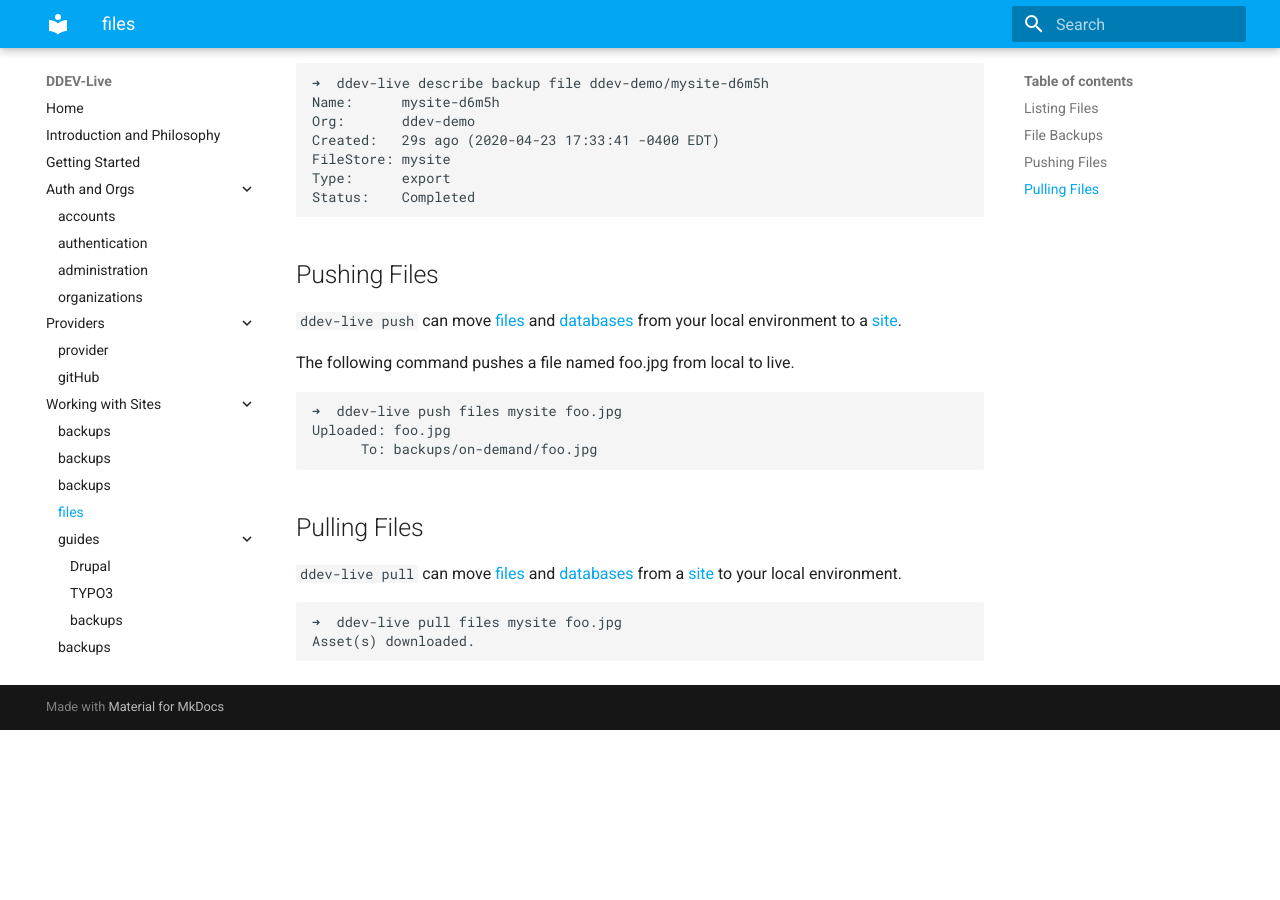
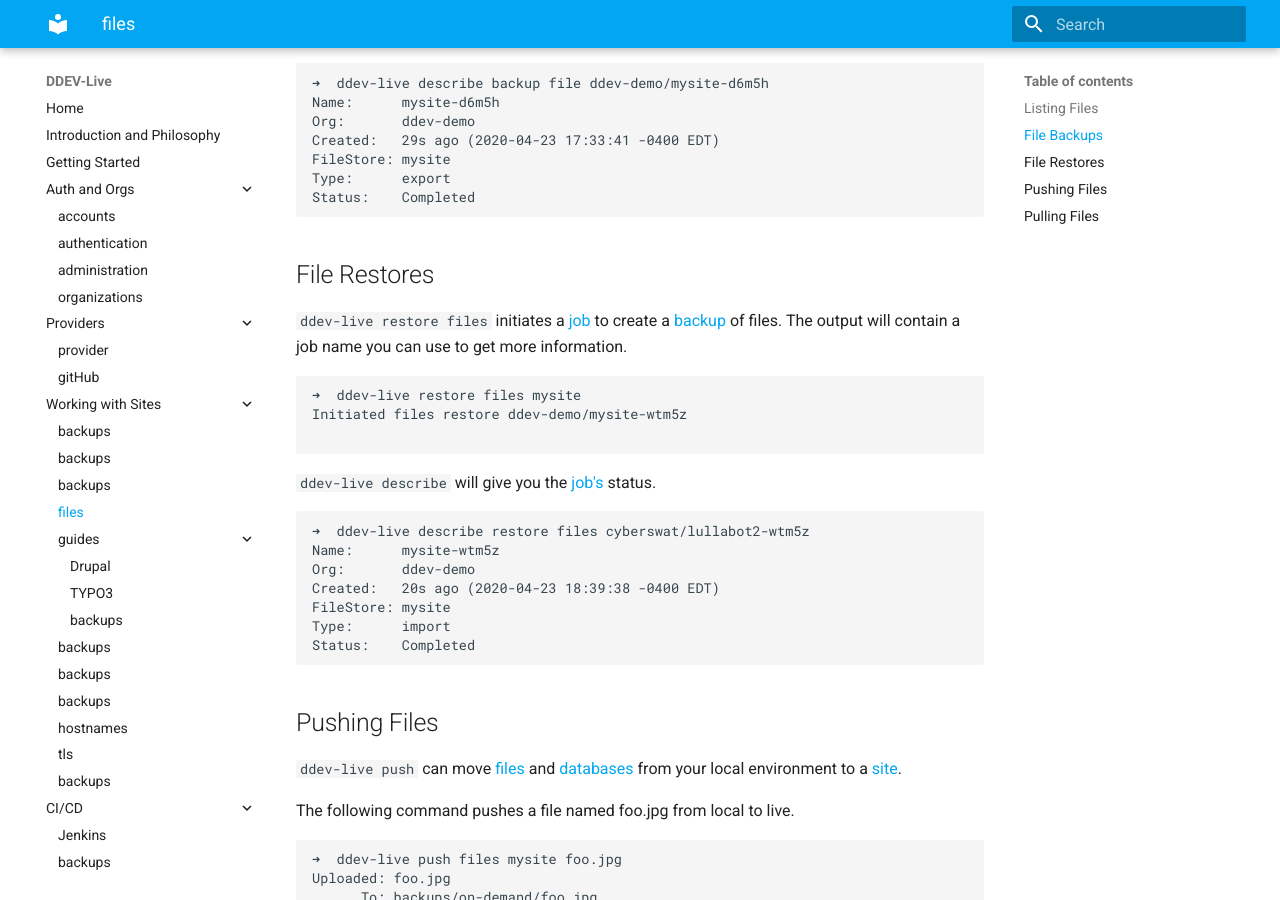
Before and after one commit to fru-io/docs-live, an MkDocs documentation site: the page built from docs/files.md, in a window 1280 px wide and 900 px high, scrolled down 741 px. Built offline with MkDocs 1.6.1 and Material for MkDocs 9.7.7, drawn with Linux system fonts in a browser that asks for light colours; before the commit the page ends 1471 px from its top, so only the background shows below that.

Commit message:
Adding file restores (#67)

````diff
--- a/docs/files.md
+++ b/docs/files.md
@@ -13,6 +13,7 @@ FILE ASSETS
 ```
 
 ## File Backups
+
 File [backups](https://docs.ddev.com/backups) are created on demand and are not run on a schedule. Once a [backup](https://docs.ddev.com/backups) has been generated it can be [restored](https://docs.ddev.com/restores/) to a [site](https://docs.ddev.com/sites/).
 
 `ddev-live backup` initiates a [job](https://docs.ddev.com/jobs) to create a [backup](https://docs.ddev.com/backups) of files. The output will contain a job name you can use to get more information.
@@ -29,6 +30,26 @@ Org:       ddev-demo
 Created:   29s ago (2020-04-23 17:33:41 -0400 EDT)
 FileStore: mysite
 Type:      export
+Status:    Completed
+```
+
+## File Restores
+
+`ddev-live restore files` initiates a [job](https://docs.ddev.com/jobs) to create a [backup](https://docs.ddev.com/backups) of files. The output will contain a job name you can use to get more information.
+
+```
+➜  ddev-live restore files mysite
+Initiated files restore ddev-demo/mysite-wtm5z
+
+```
+`ddev-live describe` will give you the [job's](https://docs.ddev.com/jobs) status.
+```
+➜  ddev-live describe restore files cyberswat/lullabot2-wtm5z
+Name:      mysite-wtm5z
+Org:       ddev-demo
+Created:   20s ago (2020-04-23 18:39:38 -0400 EDT)
+FileStore: mysite
+Type:      import
 Status:    Completed
 ```
 
````
